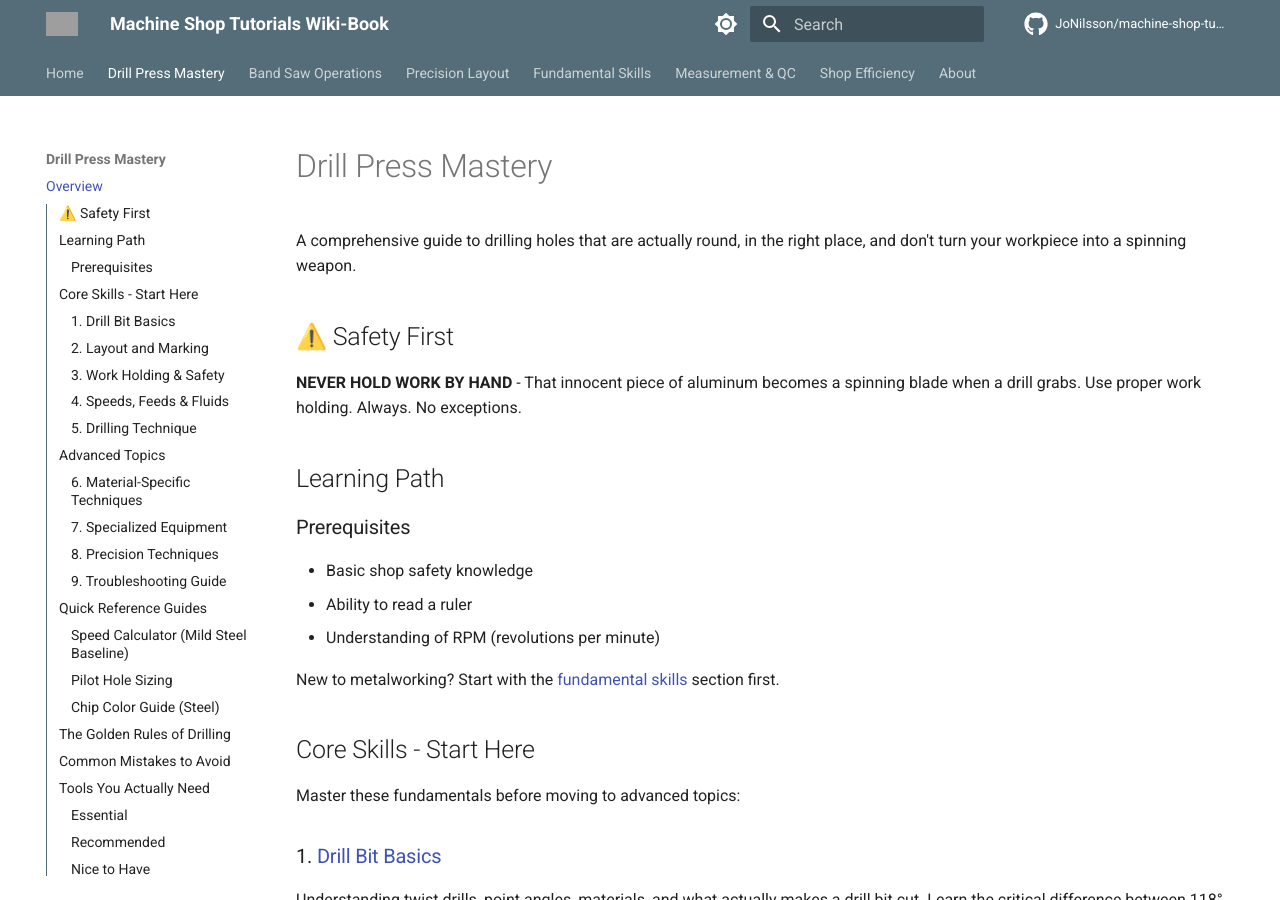
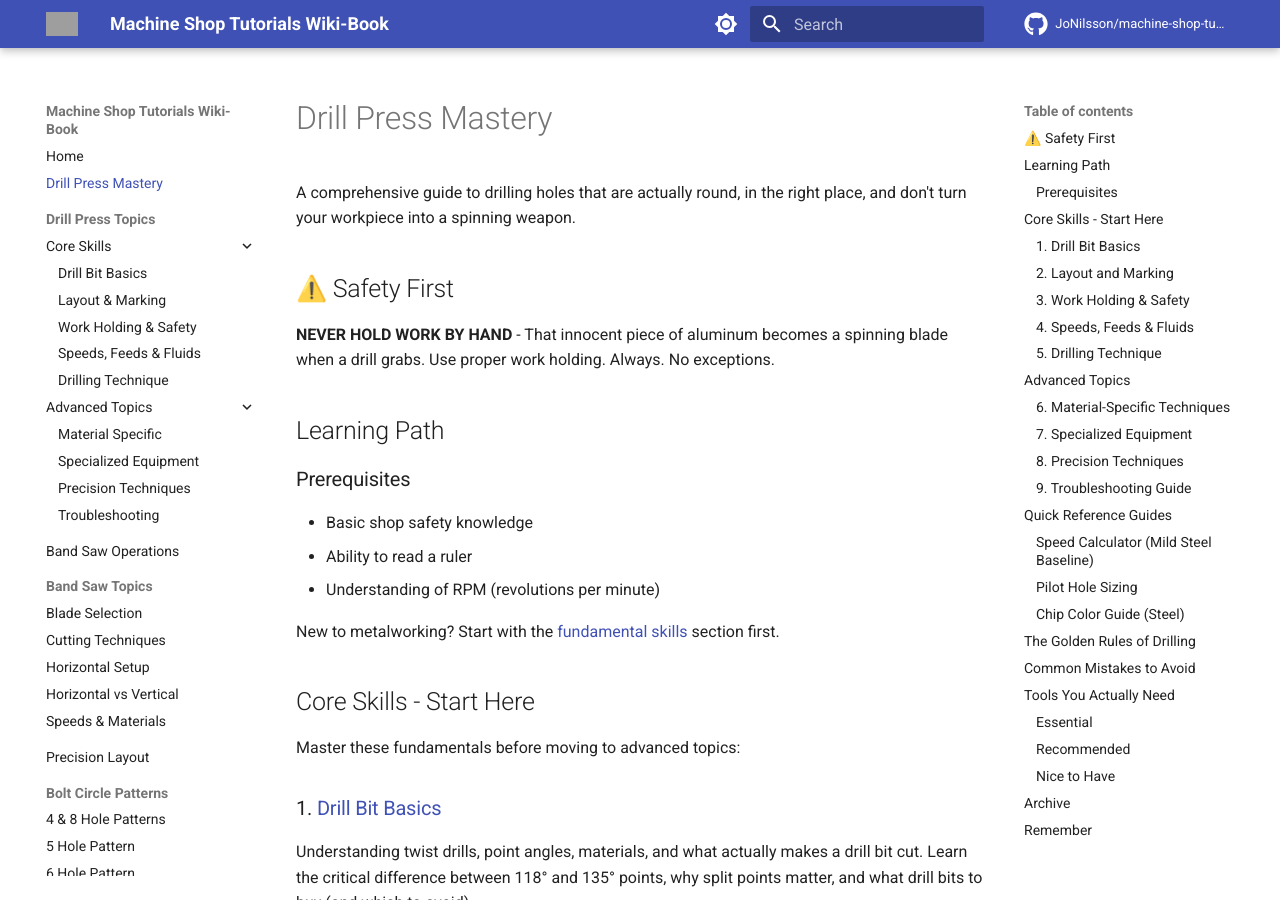
Before and after one commit to terraform-industry/machine-shop-tutorials, an MkDocs documentation site: the page built from docs/drill_press/index.md, in a window 1280 px wide and 900 px high. Built offline with MkDocs 1.6.1 and Material for MkDocs 9.7.7, drawn with Linux system fonts in a browser that asks for light colours; comment, search, counter and statistics services are not loaded; grey boxes are pictures that could not be loaded.

Commit message:
update mkdocs config

```diff
--- a/mkdocs.yml
+++ b/mkdocs.yml
@@ -10,49 +10,38 @@ edit_uri: edit/main/docs/
 theme:
   name: material
   features:
-    - navigation.tabs
     - navigation.sections
     - navigation.expand
     - navigation.path
     - navigation.footer
     - navigation.instant
-    - navigation.instant.prefetch
-    - navigation.instant.progress
-    - navigation.tracking
-    - navigation.top
     - search.highlight
     - search.share
-    - search.suggest
     - toc.follow
-    - toc.integrate
-    - content.code.copy
-    - content.code.select
-    - content.code.annotate
   palette:
     - scheme: default
-      primary: blue-grey
-      accent: orange
+      primary: indigo
+      accent: indigo
       toggle:
         icon: material/brightness-7
         name: Switch to dark mode
     - scheme: slate
-      primary: blue-grey
-      accent: orange
+      primary: indigo
+      accent: indigo
       toggle:
         icon: material/brightness-4
         name: Switch to light mode
   icon:
     repo: fontawesome/brands/github
-  favicon: images/favicon.png
-  logo: images/logo.png
+  favicon: images/gear.svg
+  logo: images/gear.svg
 
 plugins:
   - search:
       separator: '[\s\-,:!=\[\]()"/]+|(?!\b)(?=[A-Z][a-z])|\.(?!\d)|&[lg]t;'
       lang:
         - en
-  - tags:
-      tags_file: tags.md
+  - tags
 
 markdown_extensions:
   - mdx_truly_sane_lists:
@@ -121,8 +110,8 @@ copyright: |
 
 nav:
   - Home: index.md
-  - Drill Press Mastery:
-    - Overview: drill_press/index.md
+  - Drill Press Mastery: drill_press/index.md
+  - Drill Press Topics:
     - Core Skills:
       - Drill Bit Basics: drill_press/drill_bit_basics.md
       - Layout & Marking: drill_press/layout_and_marking.md
@@ -134,31 +123,31 @@ nav:
       - Specialized Equipment: drill_press/specialized_equipment.md
       - Precision Techniques: drill_press/precision_techniques.md
       - Troubleshooting: drill_press/troubleshooting_guide.md
-  - Band Saw Operations:
-    - Overview: band_saw/index.md
+  - Band Saw Operations: band_saw/index.md
+  - Band Saw Topics:
     - Blade Selection: band_saw/blade_selection.md
     - Cutting Techniques: band_saw/cutting_techniques.md
     - Horizontal Setup: band_saw/horizontal_saw_setup.md
     - Horizontal vs Vertical: band_saw/horizontal_vs_vertical.md
     - Speeds & Materials: band_saw/speeds_and_materials.md
-  - Precision Layout:
-    - Overview: bolt_circles/index.md
+  - Precision Layout: bolt_circles/index.md
+  - Bolt Circle Patterns:
     - 4 & 8 Hole Patterns: bolt_circles/4_8_hole_patterns.md
     - 5 Hole Pattern: bolt_circles/5_hole_pattern.md
     - 6 Hole Pattern: bolt_circles/6_hole_pattern.md
-  - Fundamental Skills:
-    - Overview: fundamentals/index.md
+  - Fundamental Skills: fundamentals/index.md
+  - Core Fundamentals:
     - Dial Indicator Mastery: fundamentals/dial_indicator_mastery.md
     - Edge Finding: fundamentals/edge_finding_techniques.md
     - Work Holding Secrets: fundamentals/work_holding_secrets.md
-  - Measurement & QC:
-    - Overview: measurement/index.md
+  - Measurement & QC: measurement/index.md
+  - Measurement Topics:
     - Basic Tools: measurement/basic_measuring_tools.md
     - GD&T Basics: measurement/gdt_basics.md
     - Shop Floor Inspection: measurement/shop_floor_inspection.md
     - Surface Finish: measurement/surface_finish.md
-  - Shop Efficiency:
-    - Overview: shop_efficiency/index.md
+  - Shop Efficiency: shop_efficiency/index.md
+  - Efficiency Topics:
     - Making Soft Jaws: shop_efficiency/making_soft_jaws.md
     - Quick Change Tooling: shop_efficiency/quick_change_tooling.md
     - Shop Made Tools: shop_efficiency/shop_made_tools.md
@@ -166,7 +155,7 @@ nav:
     - Contributing: about/CONTRIBUTING.md
     - Building the Book: about/BUILDING.md
     - Authors: about/AUTHORS.md
-    - License: about/LICENSE.md
+    - License: ../LICENSE.md
 
 extra_css:
   - stylesheets/extra.css
```
